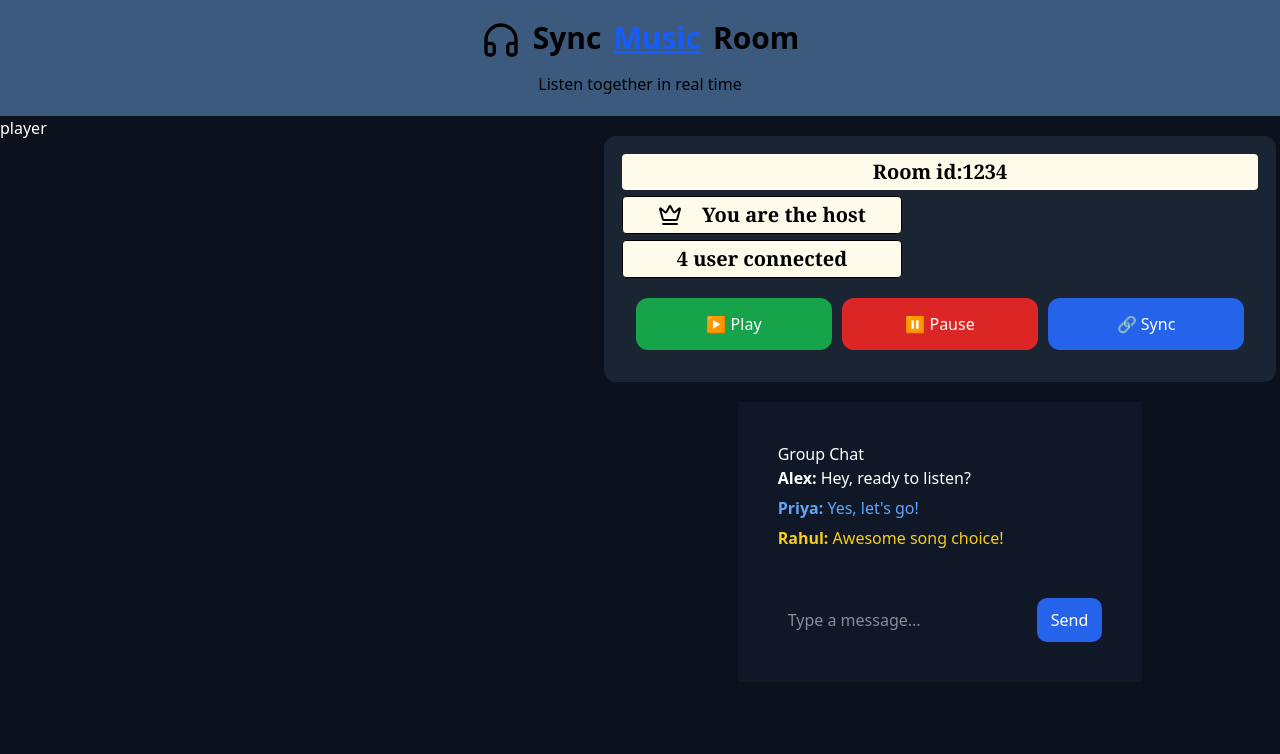
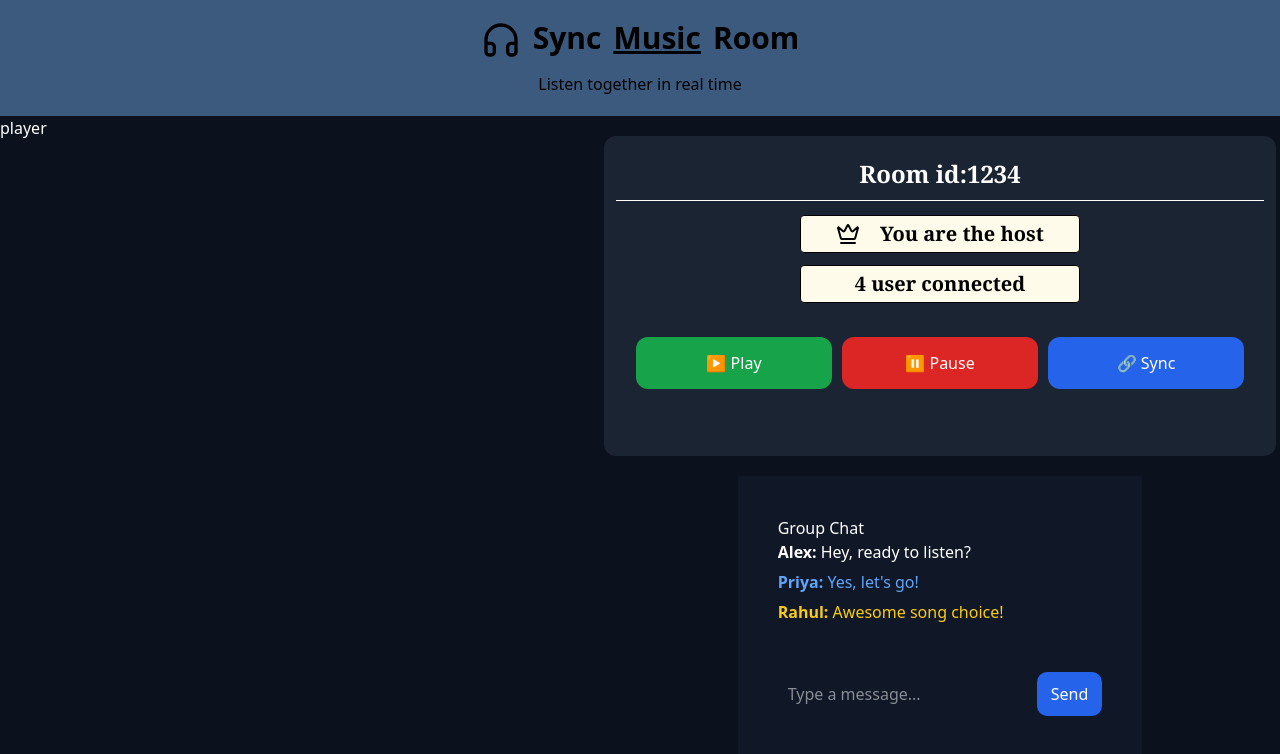
Before and after one commit to Arunmaity2003/Syncwave, a React app in the folder frontend/: page / in a window 1280 px wide. Shown: the top 754 px of the page. Built offline with nearby package versions, Linux system fonts and the light colour scheme; the HTML template or start-up script is replaced by a standard one.

Commit message:
player changes added

```diff
--- a/frontend/src/pages/Room.jsx
+++ b/frontend/src/pages/Room.jsx
@@ -4,13 +4,13 @@ import Player from '../components/Player'
 import Chat from '../components/Chat'
 import { Crown } from 'lucide-react'
 function Room() {
-  const room_id ="1234";
+  const room_id = "1234";
   return (
     <>
       <div className='flex justify-center flex-col items-center p-5 bg-[#3c5a7d]'>
         <h1 className='flex gap-3 font-bold text-3xl mb-3'>
           <span><Headphones width='40px' height='auto' /></span>
-          Sync <span className='underline text-blue-600'>Music</span> Room
+          Sync <span className='underline'>Music</span> Room
         </h1>
         <p>Listen together in real time</p>
       </div>
@@ -20,10 +20,17 @@ function Room() {
         </div>
         {/* right section */}
         <div className="right w-1/2 m-5 flex flex-col items-center gap-5">
-          <div className='bg-[#4052674b] w-2xl flex-col items-center justify-center p-3 rounded-xl'>
-            <p className='m-1.5 bg-amber-50 text-black p-1 text-center font-bold font-serif rounded-sm flex items-center gap-5 justify-center text-xl'>Room id:{room_id}</p>
-            <div className='border border-white-600 w-70 m-1.5 bg-amber-50 text-black p-1 text-center font-bold font-serif rounded-sm flex items-center gap-5 justify-center text-xl'><Crown className='text-center '/>You are the host</div>
-            <div className='border border-white-600 w-70 m-1.5 bg-amber-50 text-black p-1 text-center font-bold font-serif rounded-sm flex items-center gap-5 justify-center text-xl'>4 user connected</div>
+          <div className='bg-[#4052674b] w-2xl flex-col items-center justify-center p-3 rounded-xl h-80'>
+            <p className='m-1.5 p-1 text-center text-white font-bold font-serif rounded-sm flex items-center gap-5 justify-center text-2xl'>Room id:{room_id}</p>
+            <div className='w-full h-px bg-white'></div>
+            {/* //mid 2 section */}
+
+            <div className='flex flex-col items-center p-2'>
+              <div className='border border-white-600 w-70 m-1.5 bg-amber-50 text-black p-1 text-center font-bold font-serif rounded-sm flex items-center gap-5 justify-center text-xl'><Crown className='text-center ' />You are the host</div>
+              <div className='border border-white-600 w-70 m-1.5 bg-amber-50 text-black p-1 text-center font-bold font-serif rounded-sm flex items-center gap-5 justify-center text-xl'>4 user connected</div>
+            </div>
+
+            {/* //player section */}
             <Player />
           </div>
 
```
